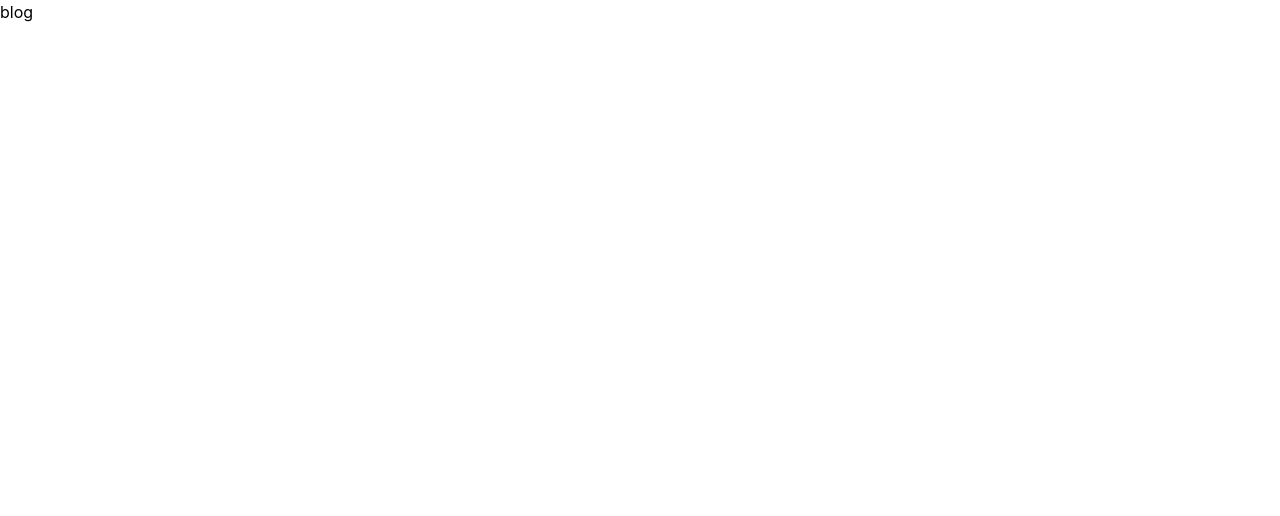
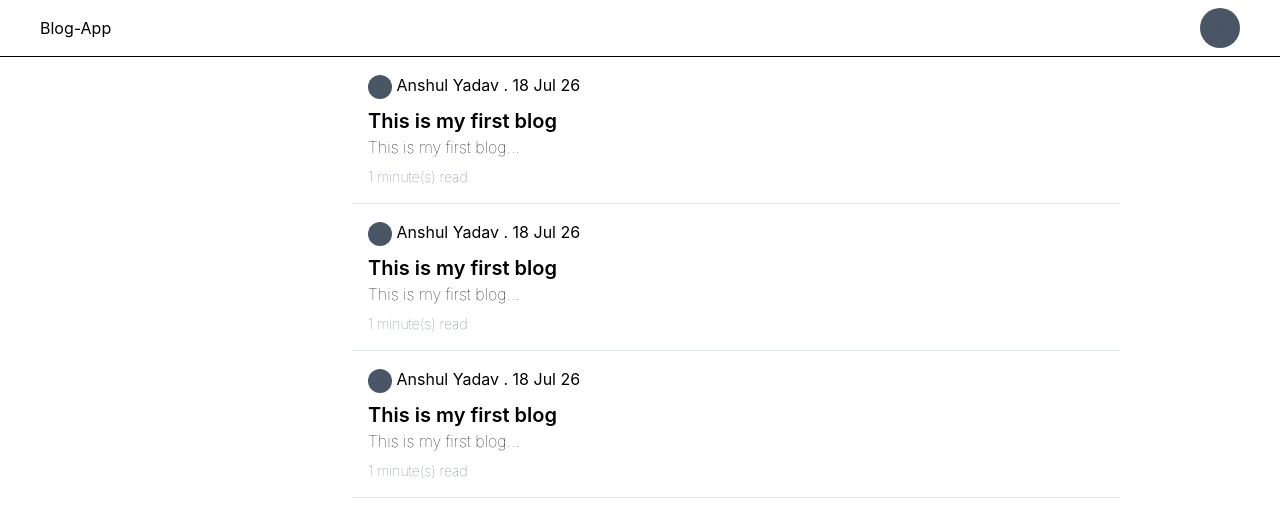
Before and after one commit to anshul333y/blog-app, a React (Vite) app in the folder frontend/: page /blogs in a window 1280 px wide. Shown: the top 516 px of the page. Built offline with nearby package versions, Linux system fonts and the light colour scheme.

Commit message:
feat: add appbar avatar blogcard components

```diff
--- a/frontend/src/App.tsx
+++ b/frontend/src/App.tsx
@@ -1,6 +1,7 @@
 import { Route, Routes } from "react-router";
 import Signup from "./pages/Signup";
 import Signin from "./pages/Signin";
+import Blog from "./pages/Blog";
 import Blogs from "./pages/Blogs";
 
 function App() {
@@ -9,6 +10,7 @@ function App() {
       <Routes>
         <Route path="/signup" element={<Signup />} />
         <Route path="/signin" element={<Signin />} />
+        <Route path="/blog/:id" element={<Blog />} />
         <Route path="/blogs" element={<Blogs />} />
       </Routes>
     </>
--- /dev/null
+++ b/frontend/src/components/Appbar.tsx
@@ -0,0 +1,12 @@
+import Avatar from "./Avatar";
+
+function Appbar() {
+  return (
+    <div className="flex justify-between px-10 py-2 border-b">
+      <div className="flex justify-center flex-col">Blog-App</div>
+      <Avatar name="Anshul Yadav" size="big" />
+    </div>
+  );
+}
+
+export default Appbar;
--- /dev/null
+++ b/frontend/src/components/Avatar.tsx
@@ -0,0 +1,21 @@
+function Avatar({
+  name,
+  size = "small",
+}: {
+  name: string;
+  size?: "small" | "big";
+}) {
+  return (
+    <div
+      className={`relative inline-flex items-center justify-center overflow-hidden bg-gray-600 rounded-full ${size === "small" ? "w-6 h-6" : "w-10 h-10"}`}
+    >
+      <span
+        className={`${size === "small" ? "text-xs" : "text-md"} font-extralight text-gray-600 dark:text-gray-300`}
+      >
+        {name[0]}
+      </span>
+    </div>
+  );
+}
+
+export default Avatar;
--- /dev/null
+++ b/frontend/src/components/BlogCard.tsx
@@ -0,0 +1,30 @@
+import Avatar from "./Avatar";
+
+interface blogCardProps {
+  authorName: string;
+  title: string;
+  content: string;
+  publishedDate: string;
+}
+
+function BlogCard(props: blogCardProps) {
+  return (
+    <>
+      <div className="p-4 border-b border-slate-200 pb-4 w-screen max-w-3xl cursor-pointer">
+        <div>
+          <Avatar name={props.authorName} /> {props.authorName} .{" "}
+          {props.publishedDate}
+        </div>
+        <div className="text-xl font-semibold pt-2">{props.title}</div>
+        <div className="text-md font-thin">
+          {props.content.slice(0, 100) + "..."}
+        </div>
+        <div className="text-slate-500 text-sm font-thin pt-2">
+          {`${Math.ceil(props.content.length / 100)} minute(s) read`}
+        </div>
+      </div>
+    </>
+  );
+}
+
+export default BlogCard;
--- /dev/null
+++ b/frontend/src/pages/Blog.tsx
@@ -0,0 +1,12 @@
+import Appbar from "../components/Appbar";
+
+function Blog() {
+  return (
+    <>
+      <Appbar />
+      <div>blog</div>
+    </>
+  );
+}
+
+export default Blog;
--- a/frontend/src/pages/Blogs.tsx
+++ b/frontend/src/pages/Blogs.tsx
@@ -1,7 +1,32 @@
+import Appbar from "../components/Appbar";
+import BlogCard from "../components/BlogCard";
+
 function Blogs() {
   return (
     <>
-      <div>blog</div>
+      <Appbar />
+      <div className="flex justify-center">
+        <div className="max-w-xl">
+          <BlogCard
+            authorName="Anshul Yadav"
+            publishedDate="18 Jul 26"
+            title="This is my first blog"
+            content="This is my first blog"
+          />
+          <BlogCard
+            authorName="Anshul Yadav"
+            publishedDate="18 Jul 26"
+            title="This is my first blog"
+            content="This is my first blog"
+          />
+          <BlogCard
+            authorName="Anshul Yadav"
+            publishedDate="18 Jul 26"
+            title="This is my first blog"
+            content="This is my first blog"
+          />
+        </div>
+      </div>
     </>
   );
 }
```
